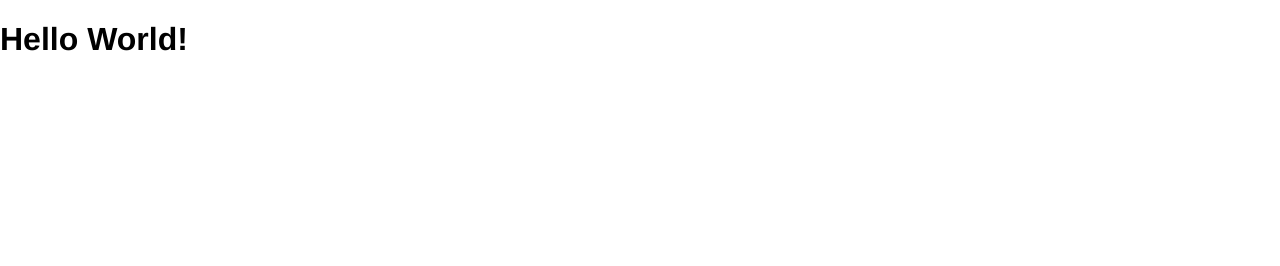
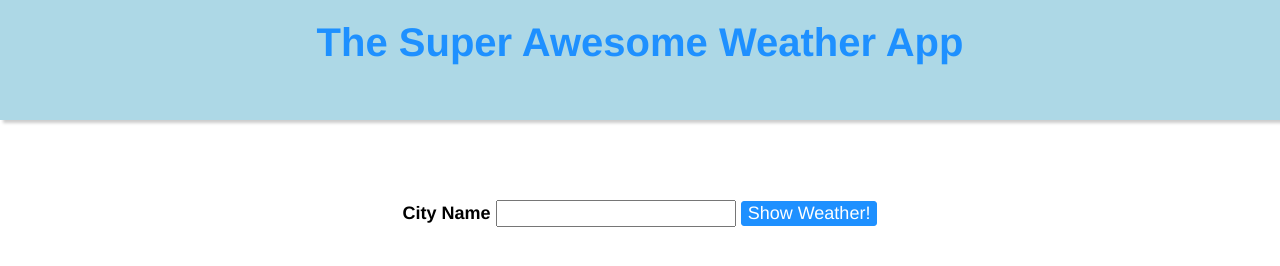
Before and after one commit to Loratadin/javascript-lesson, a plain HTML site: page index.html in a window 1280 px wide. Drawn offline with Linux system fonts and the light colour scheme.

Commit message:
add html elements

```diff
--- a/index.html
+++ b/index.html
@@ -1,10 +1,27 @@
 <!DOCTYPE html>
 <html>
     <head>
+        <meta charset="UTF-8">
+        <title>Weather App</title>
         <link rel="stylesheet" href="style.css"/>
     </head>
     <body>
-        <h1>Hello World!</h1>
+            <header>
+                    <h1>The Super Awesome Weather App</h1>
+                </header>
+                <div class="main">
+                    <div id="search">
+                        <label for="city">City Name</label>
+                        <input type="text" id="city">
+                        <button type="button">Show Weather!</button>
+                    </div>
+                    <div id="load">Loading...</div>
+                    <div id="weather">
+                        <h1 id="weatherCity">City Name</h1>
+                        <div id="weatherDescription">Weather Description</div>
+                        <div id="weatherTemperature">Temperature</div>
+                    </div>
+                </div>
         <script src="script.js"></script>
     </body>
 </html>
```
